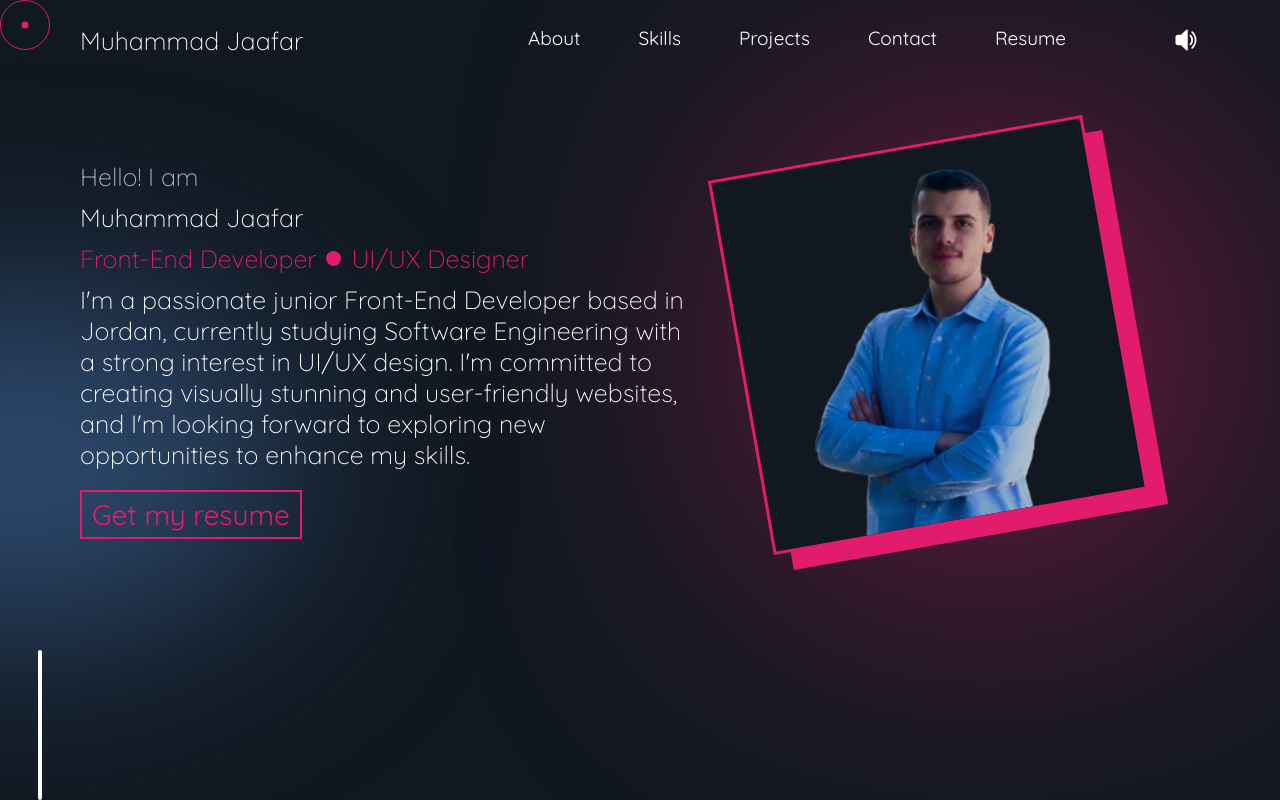
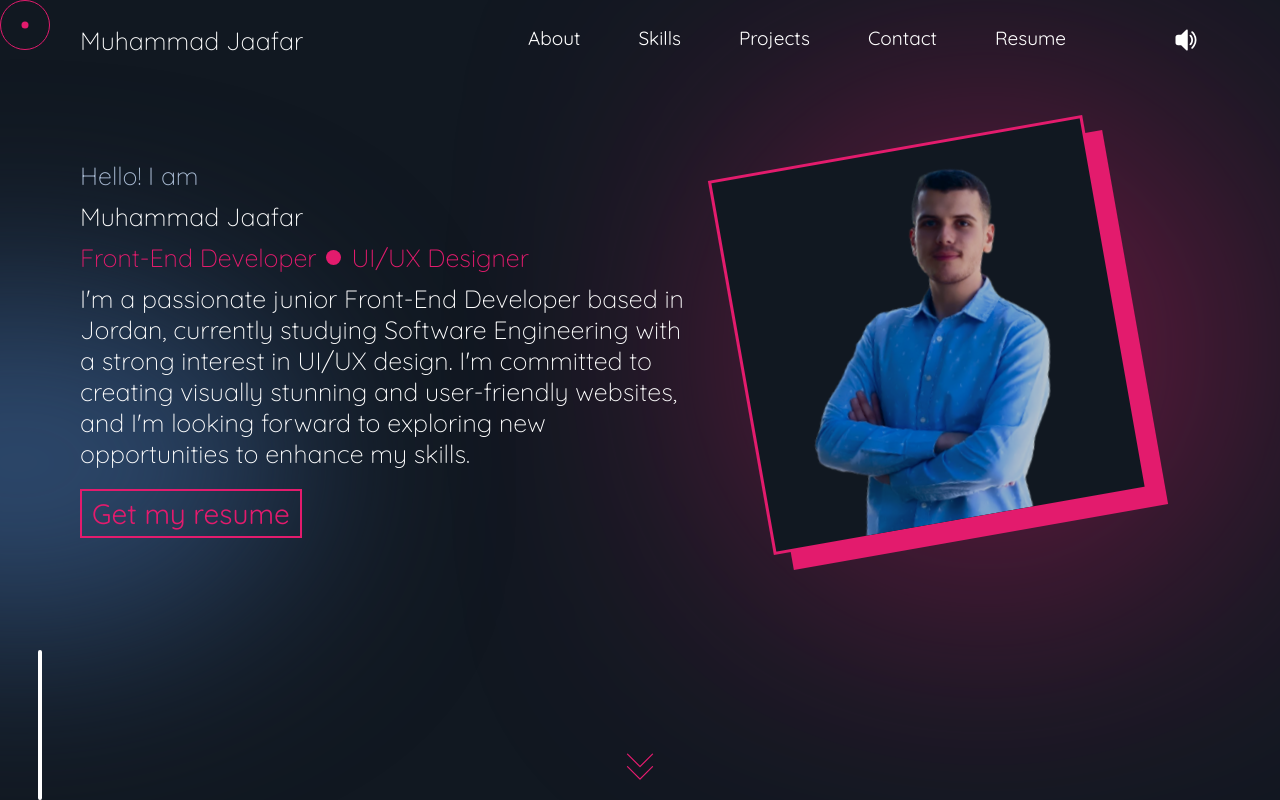
Before and after one commit to MuhammadJaafer/portfolio-v2, a Next.js app: page / in a window 1280 px wide. Built offline with nearby package versions, Linux system fonts and the light colour scheme; some icons are missing.

Commit message:
add scroll

```diff
--- a/src/components/Hero/Hero.tsx
+++ b/src/components/Hero/Hero.tsx
@@ -1,5 +1,6 @@
 "use client";
 import { heroData } from "@/db/main";
+import { Icon } from "@iconify/react";
 import { motion } from "framer-motion";
 import Image from "next/image";
 import React from "react";
@@ -121,6 +122,33 @@ const textChildrenVariants = {
     },
   },
 };
+
+const arrowVariants = {
+  start: {
+    y: 0,
+  },
+  end: {
+    y: [-5, 5, -5],
+    transition: {
+      y: {
+        repeat: Infinity,
+        duration: 2,
+        ease: "easeInOut",
+      },
+    },
+  },
+};
+const scrollVariants = {
+  hidden: {
+    opacity: 0,
+  },
+  visible: {
+    opacity: 1,
+    transition: {
+      delay: delayTime,
+    },
+  },
+};
 const Hero: React.FC<HeroProps> = () => {
   return (
     <div className={`${styles.hero}`}>
@@ -211,7 +239,28 @@ const Hero: React.FC<HeroProps> = () => {
           ></motion.div>
         </motion.div>
       </div>
-      <div></div>
+      <motion.div
+        variants={scrollVariants}
+        initial="hidden"
+        animate="visible"
+        className={`${styles.hero_scroll}`}
+      >
+        <Icon
+          className={`${styles.hero_scroll_mouse}`}
+          icon={"iconamoon:mouse-thin"}
+        />
+        <motion.div
+          variants={arrowVariants}
+          initial="start"
+          animate="end"
+          className={`${styles.hero_scroll_arrow}`}
+        >
+          <Icon
+            className={`${styles.hero_scroll_arrow_svg}`}
+            icon={"ph:caret-double-down-thin"}
+          />
+        </motion.div>
+      </motion.div>
     </div>
   );
 };
--- a/src/components/Layout/Cursor.tsx
+++ b/src/components/Layout/Cursor.tsx
@@ -6,7 +6,7 @@ type CursorProps = {};
 
 const Cursor: React.FC<CursorProps> = () => {
   const [isClicked, setIsClicked] = useState(false);
-  const [show, setShow] = useState(false);
+  const [show, setShow] = useState(true);
   const cursorX = useMotionValue(0);
   const cursorY = useMotionValue(0);
   const cursorRef = useRef<HTMLDivElement>(null);
--- a/src/styles/components/Hero.module.scss
+++ b/src/styles/components/Hero.module.scss
@@ -2,12 +2,41 @@
   position: relative;
   z-index: 5;
   width: 100%;
+  max-height: 100rem;
+  height: 90vh;
   min-height: fit-content;
   padding: 5rem 0;
   padding-top: 8rem;
   display: grid;
   grid-template-columns: 1fr minmax(min-content, 45%);
-  align-items: center;
+  align-items: start;
+  &_scroll {
+    position: absolute;
+    bottom: 1rem;
+    left: 50%;
+    transform: translate(-50%, 0);
+    z-index: 100;
+    display: flex;
+    flex-direction: column;
+    align-items: center;
+    justify-content: center;
+    width: 4rem;
+    &_mouse {
+      width: 120%;
+      height: auto;
+      color: var(--secondary);
+    }
+    &_arrow {
+      margin-top: -0.5rem;
+      width: 100%;
+      height: 100%;
+      &_svg {
+        width: 100%;
+        height: 100%;
+        color: var(--secondary);
+      }
+    }
+  }
   &_left {
     position: relative;
     &_container {
```
